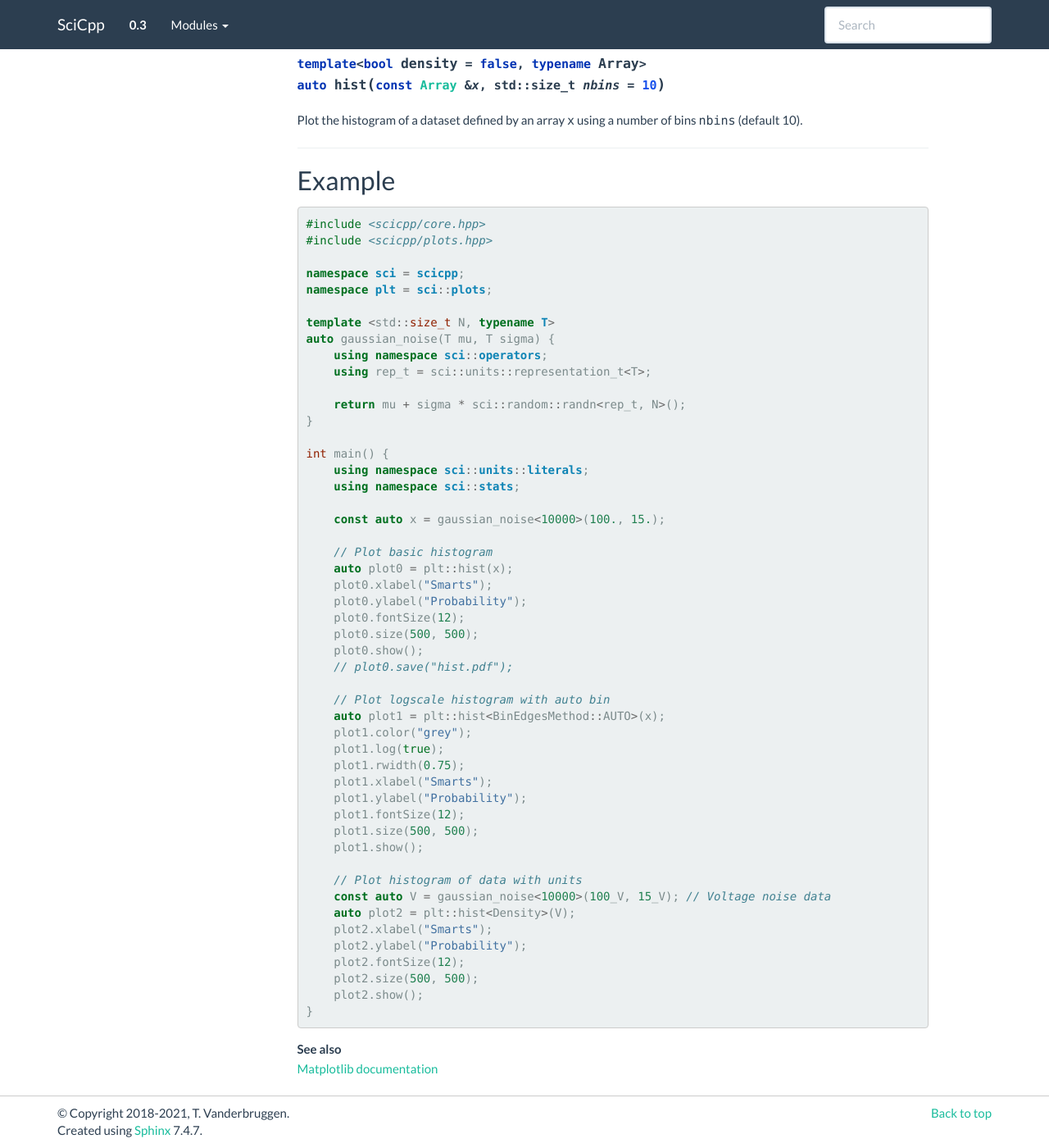
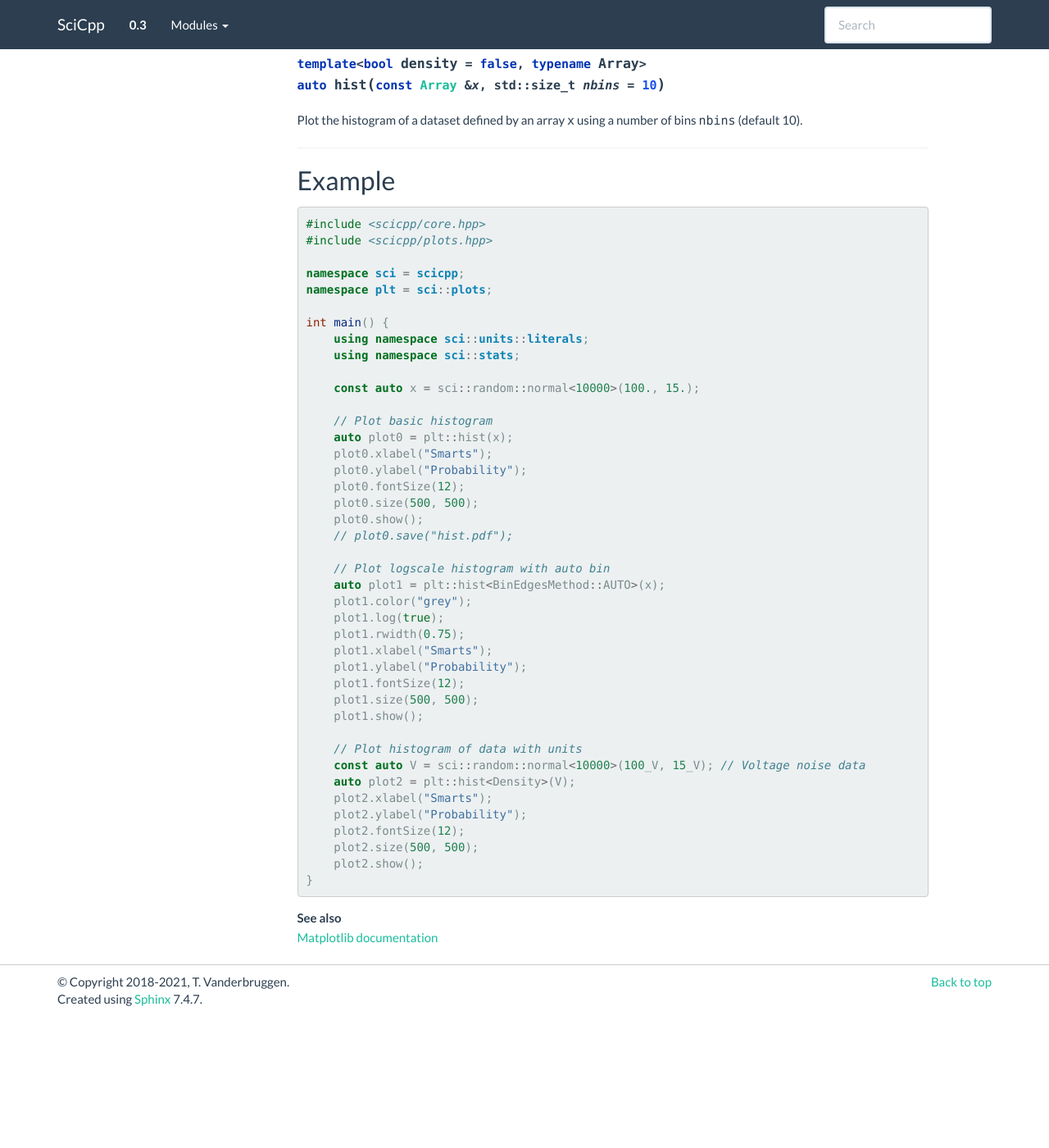
Before and after one commit to tvanderbruggen/SciCpp, a Sphinx documentation site: the page built from doc/source/plots.hist.rst, in a window 1280 px wide and 1400 px high, scrolled down 469 px. Shown: the whole window at 82% size. Built offline with Sphinx 7.4.7, drawn with Linux system fonts in a browser that asks for light colours; after the commit the page ends 1709 px from its top, so only the background shows below that.

Commit message:
Update example

```diff
--- a/doc/source/plots.hist.rst
+++ b/doc/source/plots.hist.rst
@@ -44,19 +44,11 @@ Example
     namespace sci = scicpp;
     namespace plt = sci::plots;
 
-    template <std::size_t N, typename T>
-    auto gaussian_noise(T mu, T sigma) {
-        using namespace sci::operators;
-        using rep_t = sci::units::representation_t<T>;
-
-        return mu + sigma * sci::random::randn<rep_t, N>();
-    }
-
     int main() {
         using namespace sci::units::literals;
         using namespace sci::stats;
 
-        const auto x = gaussian_noise<10000>(100., 15.);
+        const auto x = sci::random::normal<10000>(100., 15.);
 
         // Plot basic histogram
         auto plot0 = plt::hist(x);
@@ -79,7 +71,7 @@ Example
         plot1.show();
 
         // Plot histogram of data with units
-        const auto V = gaussian_noise<10000>(100_V, 15_V); // Voltage noise data
+        const auto V = sci::random::normal<10000>(100_V, 15_V); // Voltage noise data
         auto plot2 = plt::hist<Density>(V);
         plot2.xlabel("Smarts");
         plot2.ylabel("Probability");
```
